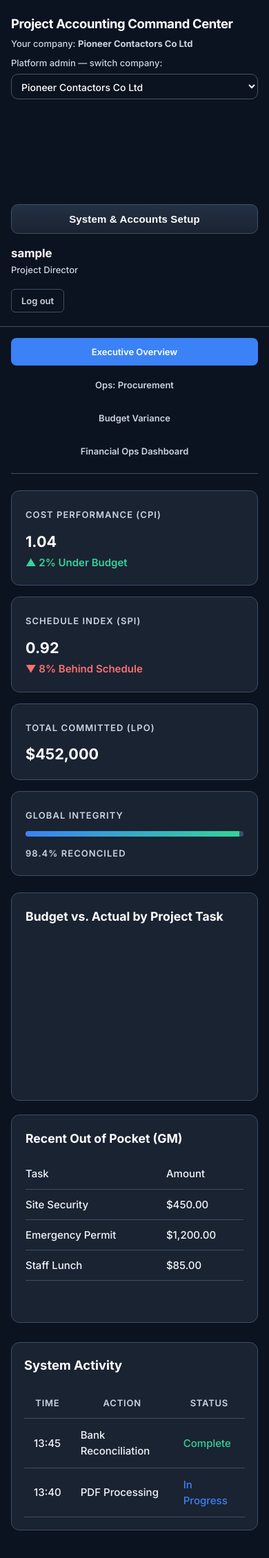
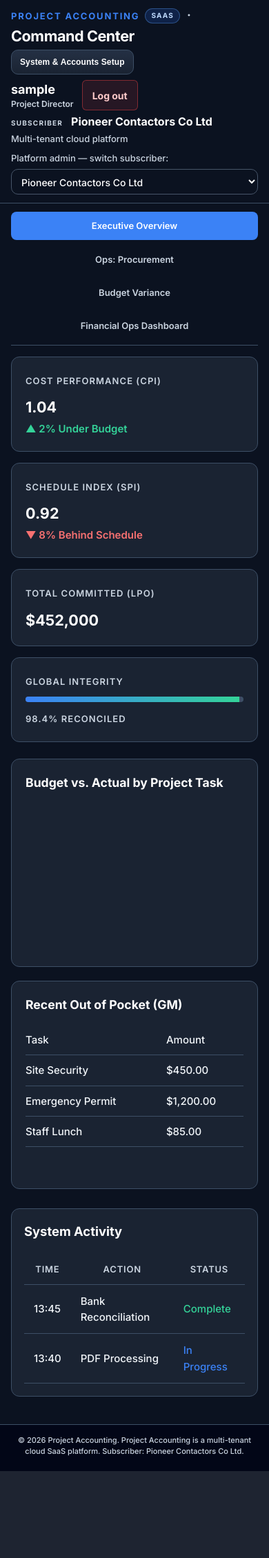
Before and after one commit to cotieno1/project_accounting, a Django app: page /dashboard/ in a window 390 px wide. Shown: the whole page at 69% size. After the commit the page ends 2133 px from the top, so only its background shows below. Run offline with Django 5.2, Linux system fonts and the light colour scheme; the visitor is signed in with stand-in values (Sample User, id 1); data comes from the database, SQL or seed files in the repository; a map, chart or similar area stays blank; parts of the project's set-up code (start-up, migrations or seed data) failed here and were passed over.

Commit message:
Redesign Command Center header for SaaS mobile layout.
Put product title and Command Center on one line, align setup with login on the same row, show subscriber branding, and add SaaS licence footer.

Co-authored-by: Cursor <cursoragent@cursor.com>

```diff
--- a/static/css/pioneer/modules/dashboard.css
+++ b/static/css/pioneer/modules/dashboard.css
@@ -22,31 +22,140 @@ html.command-center-root {
 /* Header */
 .command-center .header {
     display: flex;
-    justify-content: space-between;
-    align-items: flex-start;
-    flex-wrap: wrap;
-    gap: 16px;
-    padding: 20px clamp(16px, 4vw, 40px);
+    flex-direction: column;
+    gap: 8px;
+    padding: 16px clamp(16px, 4vw, 40px);
     border-bottom: 1px solid var(--border);
 }
 
-.command-center .header-brand {
-    flex: 1 1 260px;
+.command-center .header-top {
+    display: flex;
+    justify-content: space-between;
+    align-items: center;
+    flex-wrap: wrap;
+    gap: 10px 16px;
+}
+
+.command-center .header-title-row {
+    display: flex;
+    align-items: baseline;
+    flex-wrap: wrap;
+    gap: 6px 10px;
     min-width: 0;
+    flex: 1 1 auto;
+}
+
+.command-center .header-product {
+    margin: 0;
+    font-size: var(--font-xs);
+    font-weight: 800;
+    letter-spacing: 0.14em;
+    text-transform: uppercase;
+    color: var(--primary);
+    display: inline-flex;
+    align-items: center;
+    flex-wrap: wrap;
+    gap: 8px;
+    white-space: nowrap;
+}
+
+.command-center .header-title-sep {
+    color: var(--text-muted);
+    font-size: clamp(1.1rem, 3vw, 1.35rem);
+    font-weight: 700;
+    line-height: 1;
+}
+
+.command-center .header-actions-row {
+    display: flex;
+    align-items: center;
+    justify-content: flex-end;
+    flex-wrap: wrap;
+    gap: 10px 14px;
+    flex: 0 1 auto;
+}
+
+.command-center .header-meta {
+    display: flex;
+    flex-wrap: wrap;
+    align-items: baseline;
+    gap: 4px 12px;
+    min-width: 0;
+}
+
+.command-center .header-meta .header-tenant-label {
+    margin-top: 0;
+}
+
+.command-center .header-meta .header-client {
+    margin-top: 0;
+}
+
+.command-center .header-meta .header-platform-note {
+    margin-top: 0;
+    flex: 1 1 100%;
+}
+
+.command-center .header-meta .org-switcher {
+    flex: 1 1 100%;
+    margin-top: 4px;
+}
+
+.command-center .header-saas-tag {
+    display: inline-block;
+    padding: 2px 8px;
+    border-radius: 999px;
+    font-size: 10px;
+    font-weight: 800;
+    letter-spacing: 0.12em;
+    color: #bfdbfe;
+    background: rgba(37, 99, 235, 0.2);
+    border: 1px solid rgba(96, 165, 250, 0.35);
+}
+
+.command-center .header-tenant-label {
+    display: inline-block;
+    font-size: 10px;
+    font-weight: 800;
+    letter-spacing: 0.12em;
+    text-transform: uppercase;
+    color: var(--text-muted);
+}
+
+.command-center .header-title-row h2 {
+    margin: 0;
+    font-size: clamp(1.35rem, 4vw, 1.75rem);
+    font-weight: 800;
+    color: var(--text-strong);
+    letter-spacing: -0.02em;
+    line-height: 1.15;
+    white-space: nowrap;
 }
 
 .command-center .header h2 {
     margin: 0;
-    font-size: clamp(1.15rem, 3.5vw, 1.5rem);
+    font-size: clamp(1.35rem, 4vw, 1.75rem);
+    font-weight: 800;
+    color: var(--text-strong);
+    letter-spacing: -0.02em;
+    line-height: 1.15;
+}
+
+.command-center .header-client {
+    display: block;
+    margin-top: 2px;
+    font-size: clamp(1rem, 3.2vw, 1.125rem);
     font-weight: 700;
     color: var(--text-strong);
-    letter-spacing: -0.02em;
+    line-height: 1.3;
+    word-break: break-word;
+    overflow-wrap: anywhere;
 }
 
-.command-center .header-sub {
-    color: var(--text-muted);
+.command-center .header-platform-note {
     display: block;
     margin-top: 4px;
+    color: var(--text-muted);
     font-size: var(--font-xs);
 }
 
@@ -68,35 +177,39 @@ html.command-center-root {
     font-size: 14px;
 }
 
-.command-center .header-actions {
+.command-center .header-session {
+    display: flex;
+    align-items: center;
+    gap: 10px 12px;
+    flex-wrap: nowrap;
+}
+
+.command-center .header-tools {
     flex: 0 1 auto;
     min-width: 0;
 }
 
-.command-center .header-actions-inner {
+.command-center .user-info {
     display: flex;
-    flex-wrap: wrap;
-    align-items: center;
-    justify-content: flex-end;
-    gap: 16px 24px;
-}
-
-.command-center .user-info {
-    text-align: right;
+    flex-direction: column;
+    align-items: flex-start;
+    gap: 2px;
     font-size: var(--font-sm);
     color: var(--text);
-    line-height: 1.5;
-    white-space: nowrap;
+    line-height: 1.3;
+    min-width: 0;
 }
 
 .command-center .user-info strong {
     font-size: 1.05rem;
     color: var(--text-strong);
+    font-weight: 800;
 }
 
-.command-center .user-info small {
+.command-center .user-role {
     color: var(--text-muted);
     font-size: var(--font-xs);
+    font-weight: 600;
 }
 
 .command-center .logout-form {
@@ -104,22 +217,40 @@ html.command-center-root {
 }
 
 .command-center .logout-btn {
-    background: transparent;
-    border: 1px solid var(--border);
-    color: var(--text-muted);
-    font-size: var(--font-xs);
-    font-weight: 600;
-    padding: 8px 14px;
+    background: rgba(239, 68, 68, 0.12);
+    border: 1px solid rgba(239, 68, 68, 0.45);
+    color: #fecaca;
+    font-size: var(--font-sm);
+    font-weight: 800;
+    padding: 10px 16px;
     border-radius: var(--radius-sm, 6px);
     cursor: pointer;
     font-family: inherit;
     transition: color 0.15s ease, border-color 0.15s ease, background 0.15s ease;
+    white-space: nowrap;
 }
 
 .command-center .logout-btn:hover {
-    color: var(--text-strong);
-    border-color: var(--text-muted);
-    background: rgba(255, 255, 255, 0.04);
+    color: #fff;
+    border-color: var(--danger);
+    background: rgba(239, 68, 68, 0.22);
+}
+
+.command-center .command-footer {
+    margin-top: 0;
+    padding: 14px clamp(16px, 4vw, 40px) 20px;
+    border-top: 1px solid var(--border);
+    background: #020617;
+}
+
+.command-center .command-footer-licence {
+    margin: 0;
+    font-size: 11px;
+    line-height: 1.5;
+    color: var(--text-muted);
+    text-align: center;
+    max-width: 720px;
+    margin-inline: auto;
 }
 
 /* Main layout */
@@ -772,6 +903,16 @@ html.command-center-root {
     color: var(--text-muted);
 }
 
+@media (min-width: 769px) {
+    .command-center .header-top {
+        flex-wrap: nowrap;
+    }
+
+    .command-center .header-actions-row {
+        flex-shrink: 0;
+    }
+}
+
 /* Responsive */
 @media (max-width: 1100px) {
     .command-center .kpi-grid {
@@ -794,19 +935,64 @@ html.command-center-root {
     }
 
     .command-center .header {
+        gap: 6px;
+        padding: 12px 16px;
+    }
+
+    .command-center .header-top {
         flex-direction: column;
         align-items: stretch;
+        gap: 8px;
     }
 
-    .command-center .header-actions-inner {
-        flex-direction: column;
-        align-items: stretch;
+    .command-center .header-title-row {
         width: 100%;
     }
 
+    .command-center .header-title-row h2 {
+        white-space: normal;
+    }
+
+    .command-center .header-actions-row {
+        width: 100%;
+        justify-content: space-between;
+        align-items: center;
+        gap: 8px;
+    }
+
+    .command-center .header-session {
+        flex: 0 1 auto;
+        justify-content: flex-end;
+        padding: 0;
+        background: none;
+        border: none;
+    }
+
+    .command-center .header-tools {
+        flex: 1 1 auto;
+        min-width: 0;
+    }
+
     .command-center .setup-btn {
-        width: 100%;
+        width: auto;
+        max-width: 100%;
         text-align: center;
+        padding: 10px 12px;
+        font-size: 12px;
+    }
+
+    .command-center .user-info strong {
+        font-size: 1.125rem;
+    }
+
+    .command-center .user-role {
+        font-size: 12px;
+    }
+
+    .command-center .logout-btn {
+        font-size: 14px;
+        padding: 10px 14px;
+        min-height: 44px;
     }
 
     .command-center .setup-dropdown {
@@ -815,17 +1001,18 @@ html.command-center-root {
         width: 100%;
     }
 
-    .command-center .user-info {
-        text-align: left;
-        white-space: normal;
-    }
-
     .command-center .org-switcher select {
         max-width: none;
     }
 
+    .command-center .container {
+        padding-top: 12px;
+    }
+
     .command-center .nav-tabs {
         gap: 8px;
+        margin-bottom: 16px;
+        padding-bottom: 8px;
     }
 
     .command-center .tab {
--- a/templates/dashboard.html
+++ b/templates/dashboard.html
@@ -16,32 +16,19 @@
 
 <!-- HEADER -->
 <div class="header">
-
-    <div class="header-brand">
-        <h2>{{ app_short_name }} Command Center</h2>
-        <small class="header-sub">
-            Your company: <strong>{{ org_name|default:"Not assigned" }}</strong>
-            {% if tenant_count > 1 %} &bull; {{ tenant_count }} companies on this platform{% endif %}
-        </small>
-        {% if can_switch_organization and organization_options %}
-        <div class="org-switcher">
-            <label for="orgSwitcher">Platform admin — switch company:</label>
-            <select id="orgSwitcher" class="master-input">
-                {% for o in organization_options %}
-                <option value="{{ o.org_code }}" {% if o.org_code == active_org_code %}selected{% endif %}>{{ o.name }}</option>
-                {% endfor %}
-            </select>
+    <div class="header-top">
+        <div class="header-title-row">
+            <span class="header-product">{{ app_short_name }} <span class="header-saas-tag">SaaS</span></span>
+            <span class="header-title-sep" aria-hidden="true">·</span>
+            <h2>Command Center</h2>
         </div>
-        {% endif %}
-    </div>
-
-    <div class="header-actions">
-        <div class="header-actions-inner">
+        <div class="header-actions-row">
+            <div class="header-tools">
                 <div class="setup-wrap">
                     <button type="button" class="setup-btn" id="setupMenuBtn" onclick="MasterRegistry.toggleSetupMenu()">System &amp; Accounts Setup</button>
                     <div id="setupDropdown" class="setup-dropdown">
                         <div class="setup-item"><div><strong>Software Setup</strong><small>{{ app_name }} product branding</small></div><div class="setup-item-actions"><button type="button" class="setup-link setup-link-primary" onclick="MasterRegistry.openSingleton('app_settings')">Configure</button></div></div>
-						<div class="setup-item"><div><strong>Client Organizations</strong><small>Register each company on the platform (Pioneer, B, C…)</small></div><div class="setup-item-actions"><button type="button" class="setup-link setup-link-primary" onclick="MasterRegistry.openAdd('organization')">Add</button><button type="button" class="setup-link" onclick="MasterRegistry.openList('organization')">List</button></div></div>
+                        <div class="setup-item"><div><strong>Subscriber Organizations</strong><small>Register each SaaS tenant on the platform (Pioneer, B, C…)</small></div><div class="setup-item-actions"><button type="button" class="setup-link setup-link-primary" onclick="MasterRegistry.openAdd('organization')">Add</button><button type="button" class="setup-link" onclick="MasterRegistry.openList('organization')">List</button></div></div>
                         <div class="setup-item"><div><strong>User Accounts</strong><small>Staff login &amp; roles</small></div><div class="setup-item-actions"><button type="button" class="setup-link setup-link-primary" onclick="MasterRegistry.openAdd('user')">Add</button><button type="button" class="setup-link" onclick="MasterRegistry.openList('user')">List</button></div></div>
                         <div class="setup-item"><div><strong>User Categories</strong><small>Access roles</small></div><div class="setup-item-actions"><button type="button" class="setup-link setup-link-primary" onclick="MasterRegistry.openAdd('role')">Add</button><button type="button" class="setup-link" onclick="MasterRegistry.openList('role')">List</button></div></div>
                         <div class="setup-item"><div><strong>Bank Accounts</strong><small>Treasury sources</small></div><div class="setup-item-actions"><button type="button" class="setup-link setup-link-primary" onclick="MasterRegistry.openAdd('bank')">Add</button><button type="button" class="setup-link" onclick="MasterRegistry.openList('bank')">List</button></div></div>
@@ -53,16 +40,35 @@
                         <div class="setup-item"><div><strong>Product Items</strong><small>Inventory catalogue</small></div><div class="setup-item-actions"><button type="button" class="setup-link setup-link-primary" onclick="MasterRegistry.openAdd('product')">Add</button><button type="button" class="setup-link" onclick="MasterRegistry.openList('product')">List</button></div></div>
                     </div>
                 </div>
-
+            </div>
+            <div class="header-session">
                 <div class="user-info">
-                <strong>{{ username }}</strong><br>
-                <small>{{ role }}</small>
+                    <strong>{{ username }}</strong>
+                    <span class="user-role">{{ role }}</span>
                 </div>
                 <form method="post" action="{% url 'logout' %}" class="logout-form">
                     {% csrf_token %}
                     <button type="submit" class="logout-btn">Log out</button>
                 </form>
             </div>
+        </div>
+    </div>
+    <div class="header-meta">
+        {% if org_name %}
+        <span class="header-tenant-label">Subscriber</span>
+        <strong class="header-client">{{ org_name }}</strong>
+        {% endif %}
+        <small class="header-platform-note">Multi-tenant cloud platform{% if tenant_count > 1 %} · {{ tenant_count }} subscribers{% endif %}</small>
+        {% if can_switch_organization and organization_options %}
+        <div class="org-switcher">
+            <label for="orgSwitcher">Platform admin — switch subscriber:</label>
+            <select id="orgSwitcher" class="master-input">
+                {% for o in organization_options %}
+                <option value="{{ o.org_code }}" {% if o.org_code == active_org_code %}selected{% endif %}>{{ o.name }}</option>
+                {% endfor %}
+            </select>
+        </div>
+        {% endif %}
     </div>
 </div>
 
@@ -148,6 +154,15 @@
 
 </div>
 
+<footer class="command-footer">
+    <p class="command-footer-licence">
+        &copy; {% now "Y" %}
+        {% if app_vendor_name %}{{ app_vendor_name }}{% else %}{{ app_name }}{% endif %}.
+        {{ app_name }} is a multi-tenant cloud SaaS platform.
+        {% if org_name %}Subscriber: {{ org_name }}.{% endif %}
+    </p>
+</footer>
+
 <input type="hidden" name="csrfmiddlewaretoken" value="{{ csrf_token }}">
 {{ role_options|json_script:"role-options-data" }}
 {{ analysis_options|json_script:"analysis-options-data" }}
@@ -214,10 +229,10 @@ const MasterRegistry = (function () {
             ]
         },
         organization: {
-            title: "Client Organizations",
+            title: "Subscriber Organizations",
             url: "/organization/create/",
             fields: [
-                ["__org_hdr","Company profile","section",0],
+                ["__org_hdr","Subscriber profile","section",0],
                 ["org_code","Organization Code","text",1,1,"PIONEER"],
                 ["name","Company Name","text",1,0,"Pioneer Contactors Co Ltd"],
                 ["short_name","Short Name","text",1,0,"Pioneer"],
@@ -228,7 +243,7 @@ const MasterRegistry = (function () {
                 ["email","Contact Email","email",0,0,"finance@example.com"],
                 ["tax_pin","Tax PIN / VAT No","text",0],
                 ["document_tagline","Document Tagline","text",0,0,"Operations Command"],
-                ["is_default","Platform fallback (if user has no company)","checkbox",0]
+                ["is_default","Platform fallback tenant (if user has no subscriber)","checkbox",0]
             ]
         },
         user: { title: "User Accounts", url: "/users/create/",
@@ -238,7 +253,7 @@ const MasterRegistry = (function () {
                 ["first_name","First Name","text",1],["last_name","Last Name","text",1],
                 ["designation","Designation","text",1],["phone","Phone","text",0],
                 ["email","Email","email",1],["contact_address","Address","area",0],
-                ["organization_id","Client Company","organization",1],
+                ["organization_id","Subscriber Organization","organization",1],
                 ["access_level_id","Role / Access Level","role",0]
             ],
             loginFieldsCreate: [
@@ -301,7 +316,7 @@ const MasterRegistry = (function () {
             var hint = "Complete the fields below.";
             if (n==="__login_hdr") hint = "User signs in at /login/ with username and password below.";
             if (n==="__brand_hdr") hint = "Shown in app menus, login screen, and browser titles. Example: Project Accounting.";
-            if (n==="__org_hdr") hint = "Each global client on Project Accounting is registered here. Pioneer is one example. Add Company B, C, etc. the same way.";
+            if (n==="__org_hdr") hint = "Each SaaS subscriber (tenant) on the platform is registered here. Pioneer is one example. Add Company B, C, etc. the same way.";
             if (n==="__contact_hdr") hint = "Phone and email appear below the address on printed documents.";
             return '<div class="master-field master-field-hdr" style="grid-column:1/-1;margin-top:4px;"><label>'+label+'</label><p class="master-field-hint">'+hint+'</p></div>';
         }
```
Lines whose indentation alone changed are shown as unchanged.
